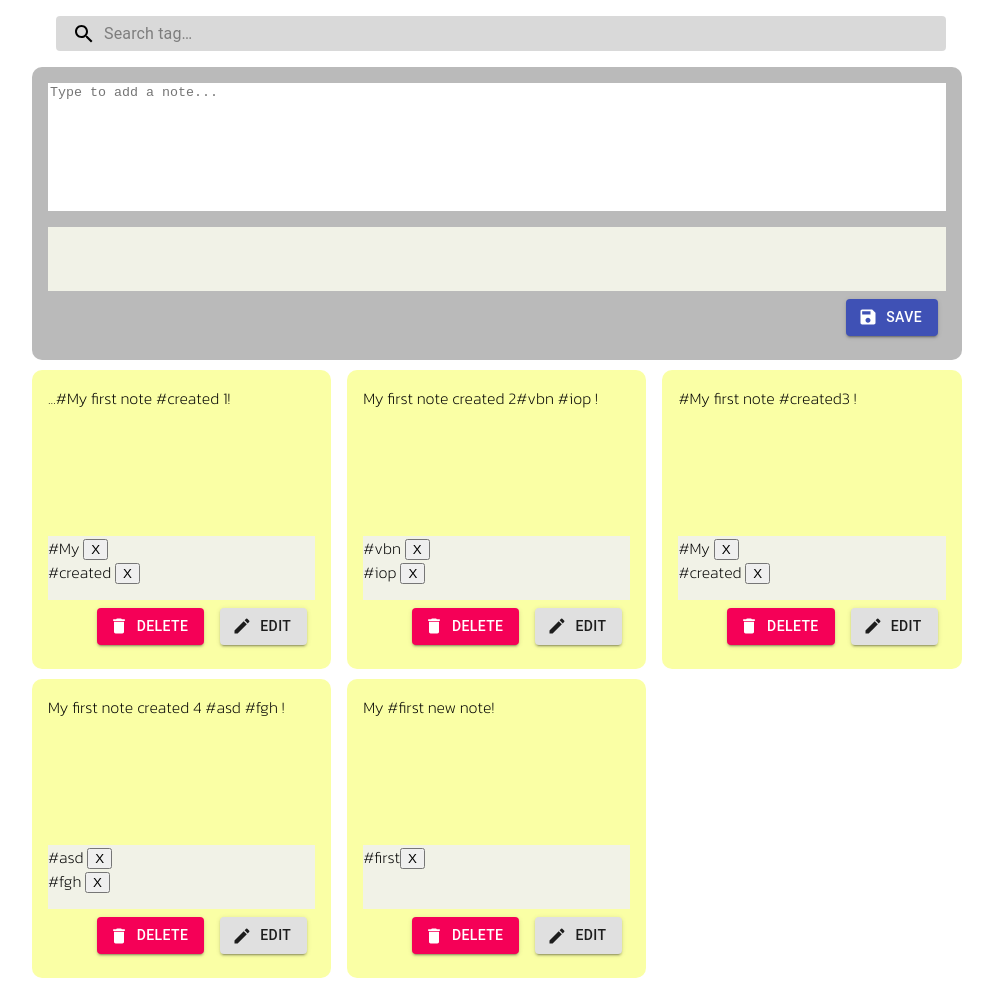
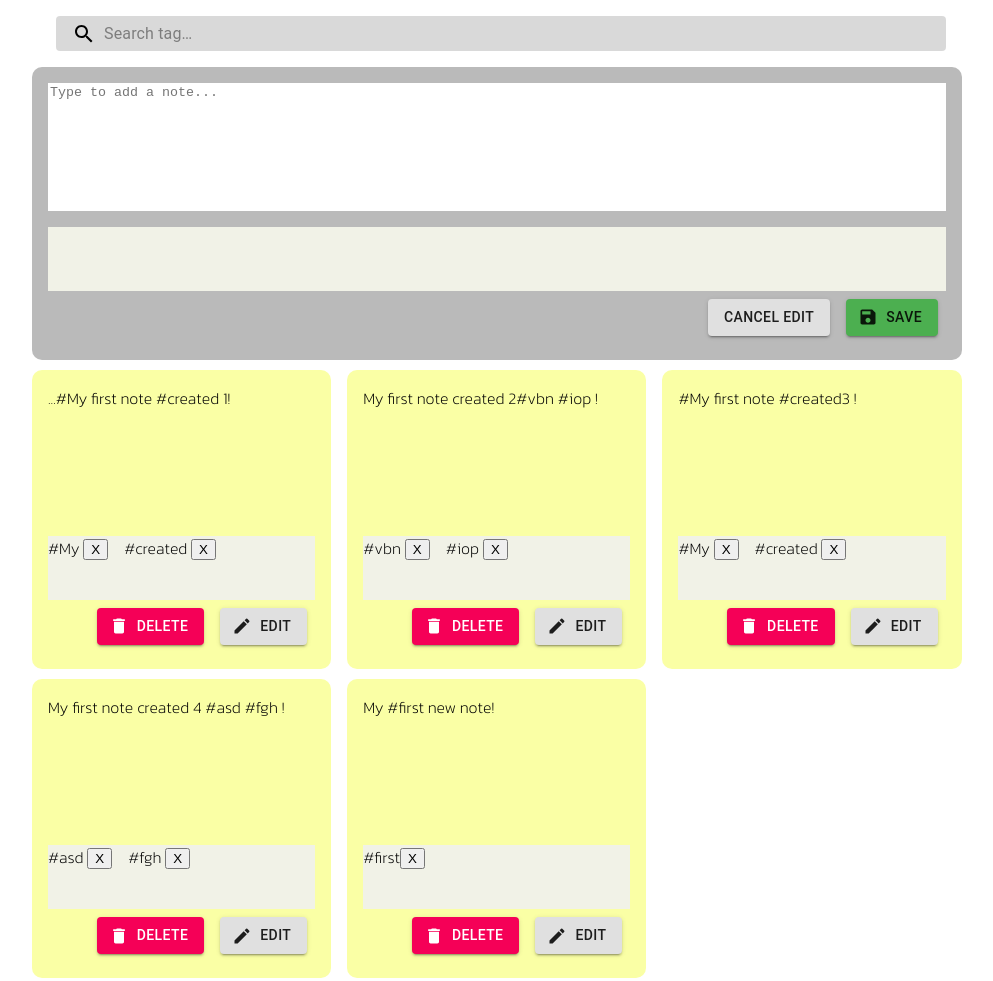
Before and after one commit to mariyafrantsava/notes, a React app: page / in a window 1280 px wide. Shown: the whole page, without its empty margins (143-1136 px from the left). Built offline with nearby package versions, Linux system fonts and the light colour scheme.

Commit message:
fix: cancel edit don`t work for new created note( input + tag), save without tags run error, add tags after #, not by ' ', if edit note and add text, can`t  cancel edit

```diff
--- a/src/components/add-note/add-note.js
+++ b/src/components/add-note/add-note.js
@@ -6,7 +6,7 @@ import Button from '@material-ui/core/Button';
 import SaveIcon from '@material-ui/icons/Save';
 import TagContent from "../tag-content/tag-content";
 
-const AddNote = ({handleAddNote, idNoteEdit, textNoteEdit, tagsNoteEdit, isActiveNoteEdit, handleEditNote, setIsActiveNoteEdit, setIdNoteEdit, setTextNoteEdit, setTagsNoteEdit}) => {
+const AddNote = ({handleAddNote, idNoteEdit, textNoteEdit, tagsNoteEdit, isActiveNoteEdit, handleEditNote, setIsActiveNoteEdit, setIdNoteEdit, setTextNoteEdit, setTagsNoteEdit, handleDeleteTag}) => {
 
     const useStyles = makeStyles((theme) => ({
         button: {
@@ -22,13 +22,14 @@ const AddNote = ({handleAddNote, idNoteEdit, textNoteEdit, tagsNoteEdit, isActiv
     const classes = useStyles();
 
     const [noteText, setNoteText] = useState('');
-    const [tagName, setTagName] = useState('');
+    const [tagName, setTagName] = useState([]);
 
     const handleChange = (event) => {
         let inputText = event.target.value;
         setNoteText(inputText);
 
-        const tagRegExp = /(#+[a-zA-Z0-9]+\s)/gm;
+        // const tagRegExp = /(#+[a-zA-Z0-9]+\s)/gm;
+        const tagRegExp = /(#+[a-zA-Z0-9]+)/gm;
         const tag = inputText.match(tagRegExp);
         if(tag){
             setTagName(tag);
@@ -55,8 +56,10 @@ const AddNote = ({handleAddNote, idNoteEdit, textNoteEdit, tagsNoteEdit, isActiv
     const handleCancelEditClick = () => {
         setIsActiveNoteEdit(false);
         setIdNoteEdit('');
+        setNoteText('');
         setTextNoteEdit('');
         setTagsNoteEdit([]);
+        // setTagName([]);
     }
 
     const getNewText = ( tagsNoteEdit, textNoteEdit) => {
@@ -122,16 +125,19 @@ const AddNote = ({handleAddNote, idNoteEdit, textNoteEdit, tagsNoteEdit, isActiv
 
             </div>
             <div className="note-footer">
-                <TagContent tagName={tagName || tagsNoteEdit}/>
+                <TagContent
+                    tagName={tagName || tagsNoteEdit}
+                />
                 <div>
-                    {isActiveNoteEdit && (<Button
+                    {/*{isActiveNoteEdit && (<Button*/}
+                    <Button
                         variant="contained"
                         color="default"
                         className={classes.button}
                         onClick={handleCancelEditClick}
                     >
                         Cancel Edit
-                    </Button>)}
+                    </Button>
                     <ThemeProvider theme={theme}>
                         <Button
                             variant="contained"
--- a/src/components/app/app.js
+++ b/src/components/app/app.js
@@ -30,7 +30,7 @@ const App = () => {
             id: notes.some((note) => Number(note.id) === notes.length - 1) ?  notes.length.toString() : 0,
             text: text,
             tags: tags
-        }
+    }
         const newNotes = [...notes, newNote];
         setNotes(newNotes);
     }
--- a/src/components/notes-list/notes-list.js
+++ b/src/components/notes-list/notes-list.js
@@ -2,6 +2,7 @@ import React, {useState} from "react";
 import './notes-list.scss';
 import Note from "../note/note"
 import AddNote from "../add-note/add-note";
+import {log} from "webpack-cli/lib/utils/logger";
 
 const NotesList = ({notes, handleAddNote, handleDeleteNote, handleDeleteTag, handleEditNote}) => {
 
@@ -28,7 +29,8 @@ const NotesList = ({notes, handleAddNote, handleDeleteNote, handleDeleteTag, han
                     setIsActiveNoteEdit={setIsActiveNoteEdit}
                     setIdNoteEdit={setIdNoteEdit}
                     setTextNoteEdit={setTextNoteEdit}
-                    setTagsNoteEdit={setTagsNoteEdit}/>
+                    setTagsNoteEdit={setTagsNoteEdit}
+                />
 
                 {notes.map((note) => (
                         <Note
--- a/src/components/tag-content/tag-content.scss
+++ b/src/components/tag-content/tag-content.scss
@@ -1,5 +1,8 @@
 .tagContent{
+  display: flex;
+  column-gap: 1rem;
   background-color: #f1f2e7;
   min-height: 4rem;
   width: 100%;
+  flex-flow: row wrap;
 }
```
